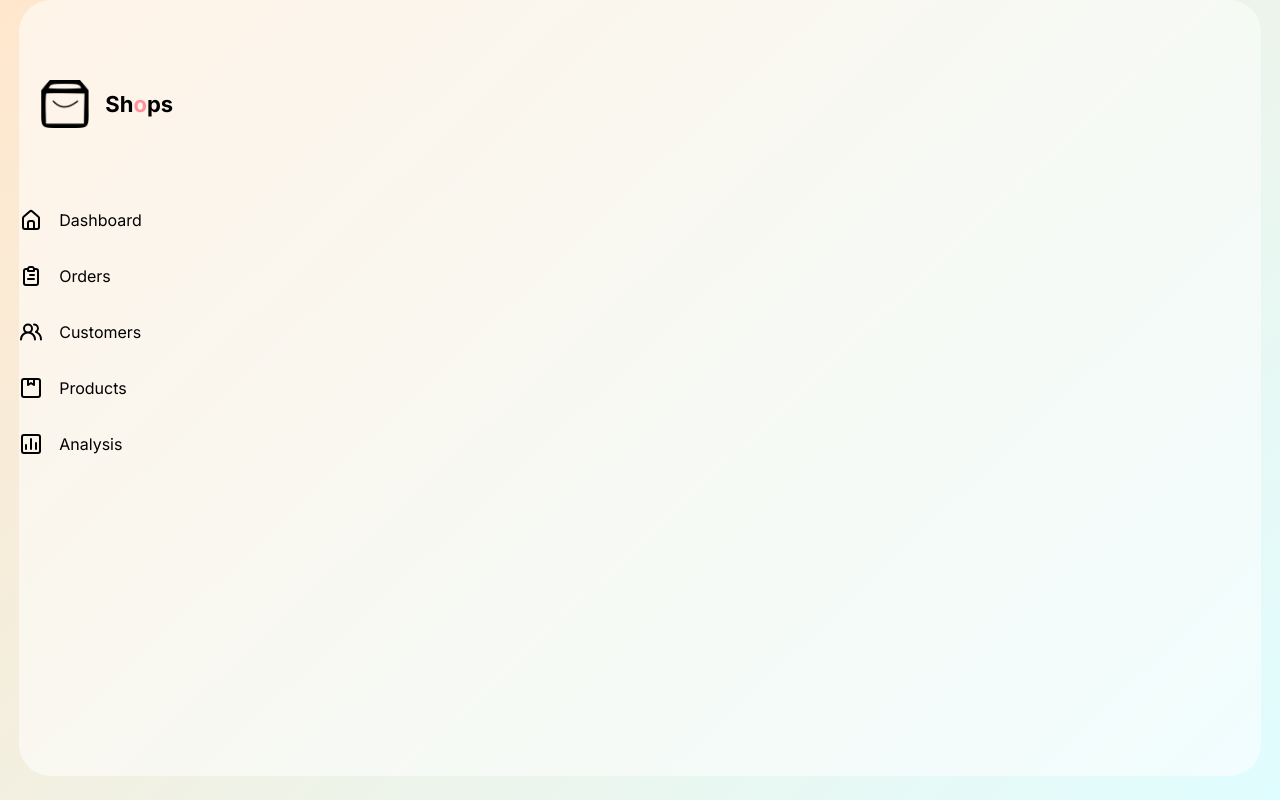
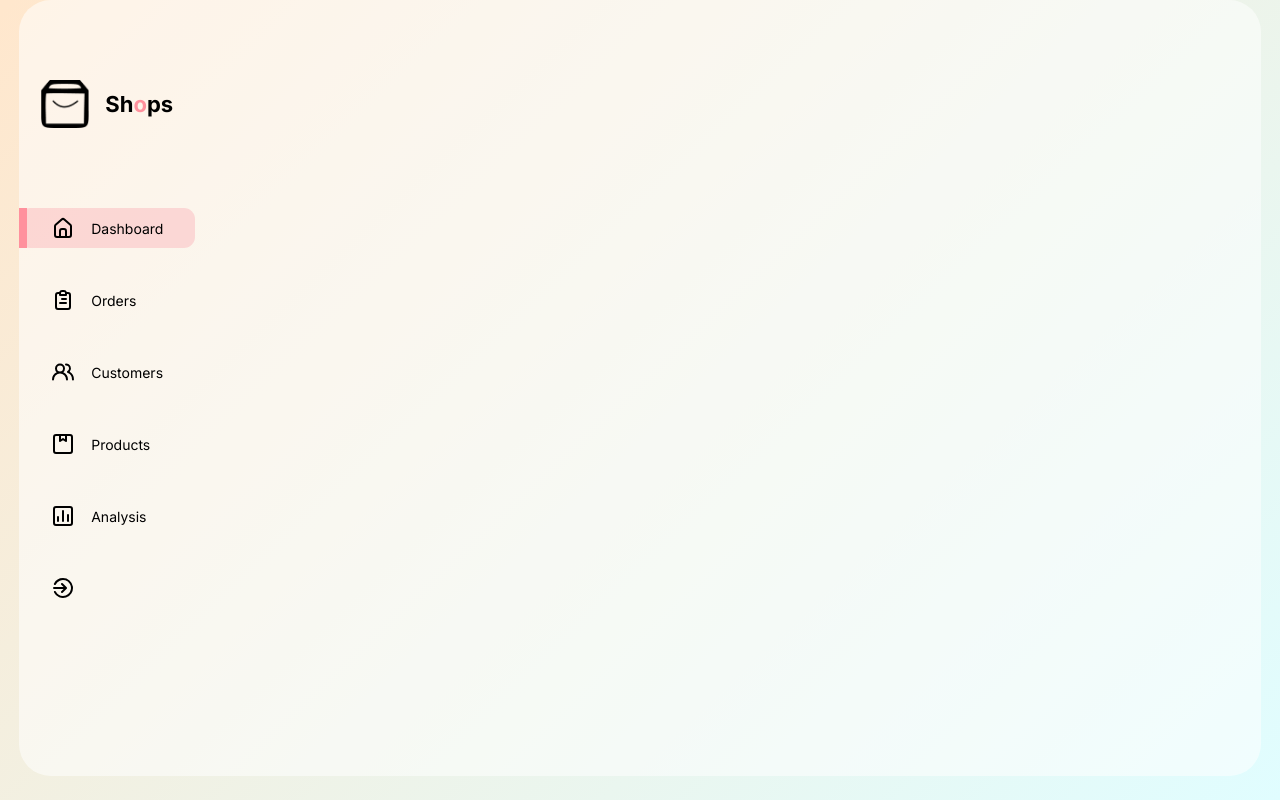
Before and after one commit to ProsperChihimba/react-dashboard, a React (Create React App) app: page / in a window 1280 px wide. Built offline with nearby package versions, Linux system fonts and the light colour scheme.

Commit message:
Add: Hover between selected item

```diff
--- a/src/Data/Data.js
+++ b/src/Data/Data.js
@@ -5,8 +5,7 @@ import {
     UilClipboardAlt,
     UilUsersAlt,
     UilPackage,
-    UilChart,
-    UilSignOutAlt
+    UilChart
 } from "@iconscout/react-unicons";
 
 
--- a/src/componets/Sidebar/Sidebar.css
+++ b/src/componets/Sidebar/Sidebar.css
@@ -37,4 +37,27 @@
     display: flex;
     align-items: center;
     gap: 1rem;
+    height: 2.5rem;
+    margin-left: 2rem;
+    position: relative;
+    transition: all 300ms ease;
+    font-size: 14px;
+    border-radius: 0.7rem;
 }
+
+.menuItem:hover{
+    cursor: pointer;
+}
+
+.active {
+    background-color: var(--activeItem);
+    margin-left: 0;
+}
+
+.active::before {
+    content: '';
+    width: 8px;
+    height: 100%;
+    background: var(--pink);
+    margin-right: calc(1rem - 8px);
+}
--- a/src/componets/Sidebar/Sidebar.jsx
+++ b/src/componets/Sidebar/Sidebar.jsx
@@ -1,9 +1,13 @@
-import React from "react";
+import React, { useState } from "react";
 import './Sidebar.css';
 import Logo from '../../imgs/logo.png';
 import { SidebarData } from "../../Data/Data";
+import { UilSignOutAlt } from "@iconscout/react-unicons";
 
 const Sidebar = () => {
+
+    const [selected, setSelected] = useState(0);
+
     return (
         <div className="sidebar">
             {/* logo */}
@@ -18,7 +22,11 @@ const Sidebar = () => {
             <div className="menu">
                 {SidebarData.map((item, index) => {
                     return (
-                        <div className="menuItem">
+                        <div
+                            className={selected === index ? "menuItem active" : "menuItem"}
+                            key={index}
+                            onClick={() => setSelected(index)}
+                        >
                             <item.icon />
                             <span>
                                 {item.heading}
@@ -26,6 +34,10 @@ const Sidebar = () => {
                         </div>
                     )
                 })}
+
+                <div className="menuItem">
+                    <UilSignOutAlt />
+                </div>
             </div>
         </div>
     )
```
